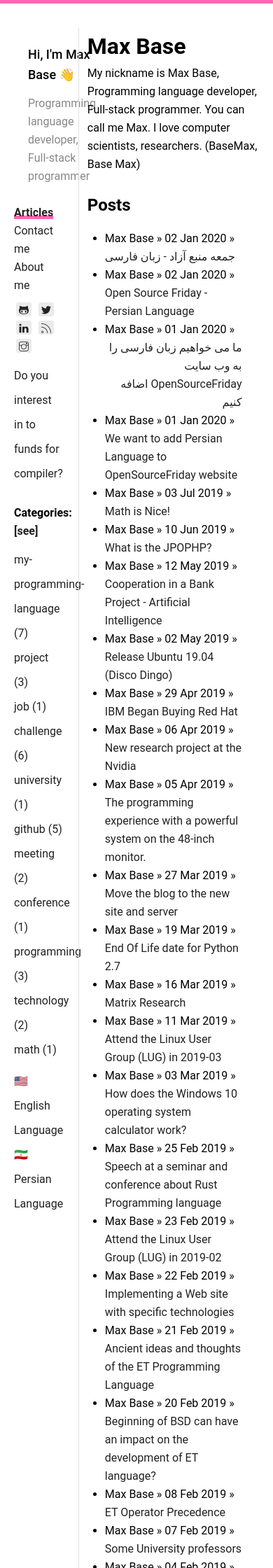
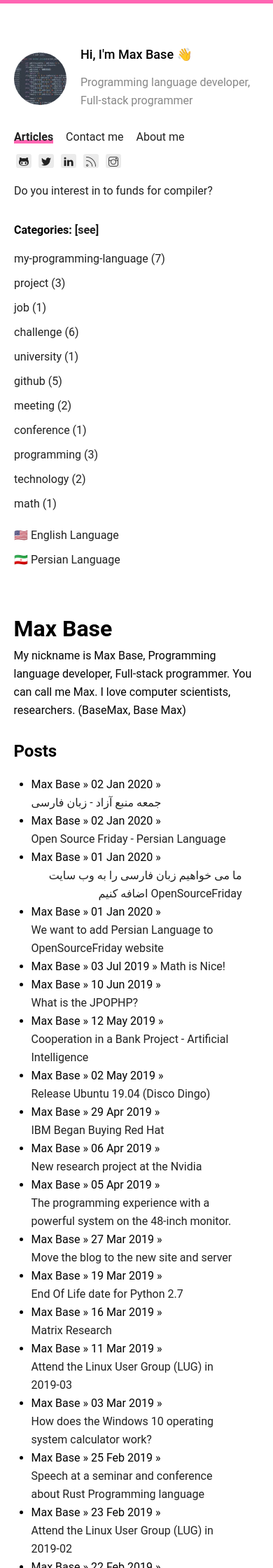
Before and after one commit to BaseMax/MaxBase.org, a Jekyll site: the page built from index.html, in a window 390 px wide. Shown: the top 2240 px of the page at 70% size. Built offline with Jekyll 4.4.1, drawn with Linux system fonts in a browser that asks for light colours.

Commit message:
Add @media screen and (max-width: 980px)

```diff
--- a/assets/css/main.css
+++ b/assets/css/main.css
@@ -12,7 +12,6 @@ content {
 	margin-top: 35px;
 	border-left: 1px solid #e1e1e1;
 	padding-left: 3%;
-	/*width: 68%;*/
 	width: 63%;
 	margin-right: 5%;
 	min-height: 450px;
@@ -279,3 +278,13 @@ ul.tags li a {
 	padding-left: 40px;
 	padding-right: 40px;
 }
+@media screen and (max-width: 980px) {
+	.sidebar {
+		width: 100%;
+	}
+	content {
+		padding-left: 5%;
+		width: 90%;
+		margin-right: 5%;
+	}
+}
```
